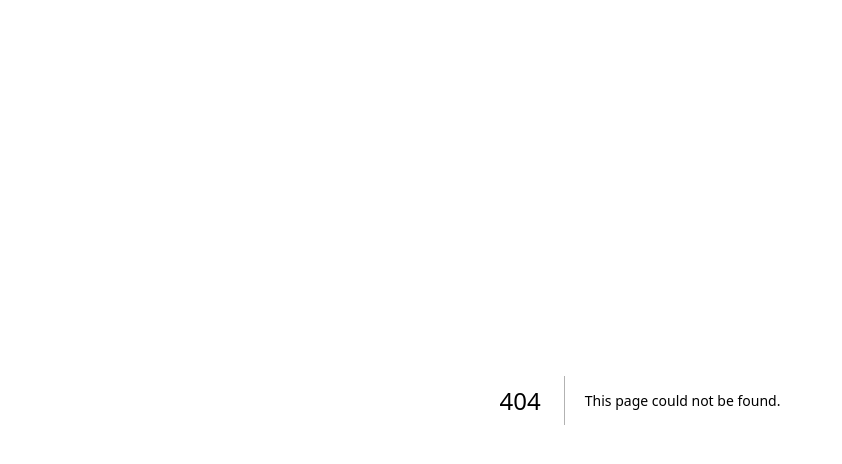
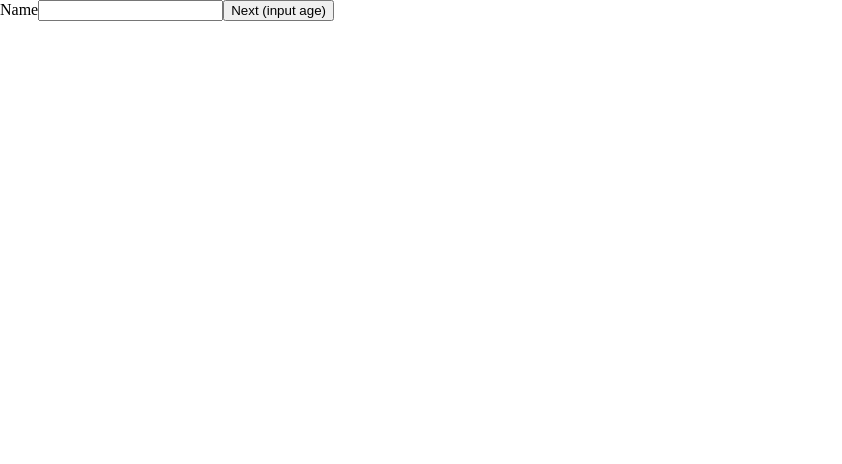
Before and after one commit to shimech/multi-page-form-sample, a Next.js app: page /without-beforeunload-event/step1 in a window 1280 px wide. Before the commit this address had no page. Shown: the top 464 px of the page, without its empty margins (0-842 px from the left). Built offline with nearby package versions, Linux system fonts and the light colour scheme.

Commit message:
implement

```diff
--- /dev/null
+++ b/src/components/layout.tsx
@@ -0,0 +1,23 @@
+import { zodResolver } from "@hookform/resolvers/zod";
+import { FormProvider, useForm } from "react-hook-form";
+import { z } from "zod";
+import { DevTool } from "@hookform/devtools";
+
+const formSchema = z.object({
+  name: z.string(),
+  age: z.number(),
+});
+export type FormSchema = z.infer<typeof formSchema>;
+
+export default function Layout({ children }: { children: React.ReactNode }) {
+  const methods = useForm<FormSchema>({
+    defaultValues: { name: "", age: 0 },
+    resolver: zodResolver(formSchema),
+  });
+  return (
+    <FormProvider {...methods}>
+      {children}
+      <DevTool control={methods.control} />
+    </FormProvider>
+  );
+}
--- a/src/pages/_app.tsx
+++ b/src/pages/_app.tsx
@@ -1,6 +1,16 @@
 import "@/styles/reset.css";
+import { NextPage } from "next";
 import type { AppProps } from "next/app";
 
-export default function App({ Component, pageProps }: AppProps) {
-  return <Component {...pageProps} />;
+export type NextPageWithLayout<P = {}, IP = P> = NextPage<P, IP> & {
+  getLayout?: (page: React.ReactElement) => React.ReactNode;
+};
+
+type AppPropsWithLayout = AppProps & {
+  Component: NextPageWithLayout;
+};
+
+export default function App({ Component, pageProps }: AppPropsWithLayout) {
+  const getLayout = Component.getLayout ?? ((page) => page);
+  return getLayout(<Component {...pageProps} />);
 }
--- /dev/null
+++ b/src/pages/without-beforeunload-event/step1/index.tsx
@@ -0,0 +1,29 @@
+import Layout, { FormSchema } from "@/components/layout";
+import { NextPageWithLayout } from "@/pages/_app";
+import Link from "next/link";
+import { useRouter } from "next/router";
+import { SubmitHandler, useFormContext } from "react-hook-form";
+
+const Step1: NextPageWithLayout = () => {
+  const router = useRouter();
+  const { register, handleSubmit } = useFormContext<FormSchema>();
+  const onSubmit: SubmitHandler<FormSchema> = async (data) => {
+    console.log(data);
+    await router.push("/without-beforeunload-event/step2");
+  };
+  return (
+    <>
+      <form onSubmit={handleSubmit(onSubmit)}>
+        <label htmlFor="name">Name</label>
+        <input id="name" {...register("name")} />
+        <button type="submit">Next (input age)</button>
+      </form>
+    </>
+  );
+};
+
+Step1.getLayout = function getLayout(page: React.ReactElement) {
+  return <Layout>{page}</Layout>;
+};
+
+export default Step1;
--- a/src/styles/reset.css
+++ b/src/styles/reset.css
@@ -1,5 +1,8 @@
 * {
   box-sizing: border-box;
+}
+
+body {
   margin: 0;
   padding: 0;
 }
```
Also changed, not shown: package.json (+7 -3 lines), src/pages/index.tsx (+10 -2 lines), src/pages/without-beforeunload-event/step2/index.tsx (added, +25 -0 lines), 1 other file (tests, documents, lock files or other folders).
